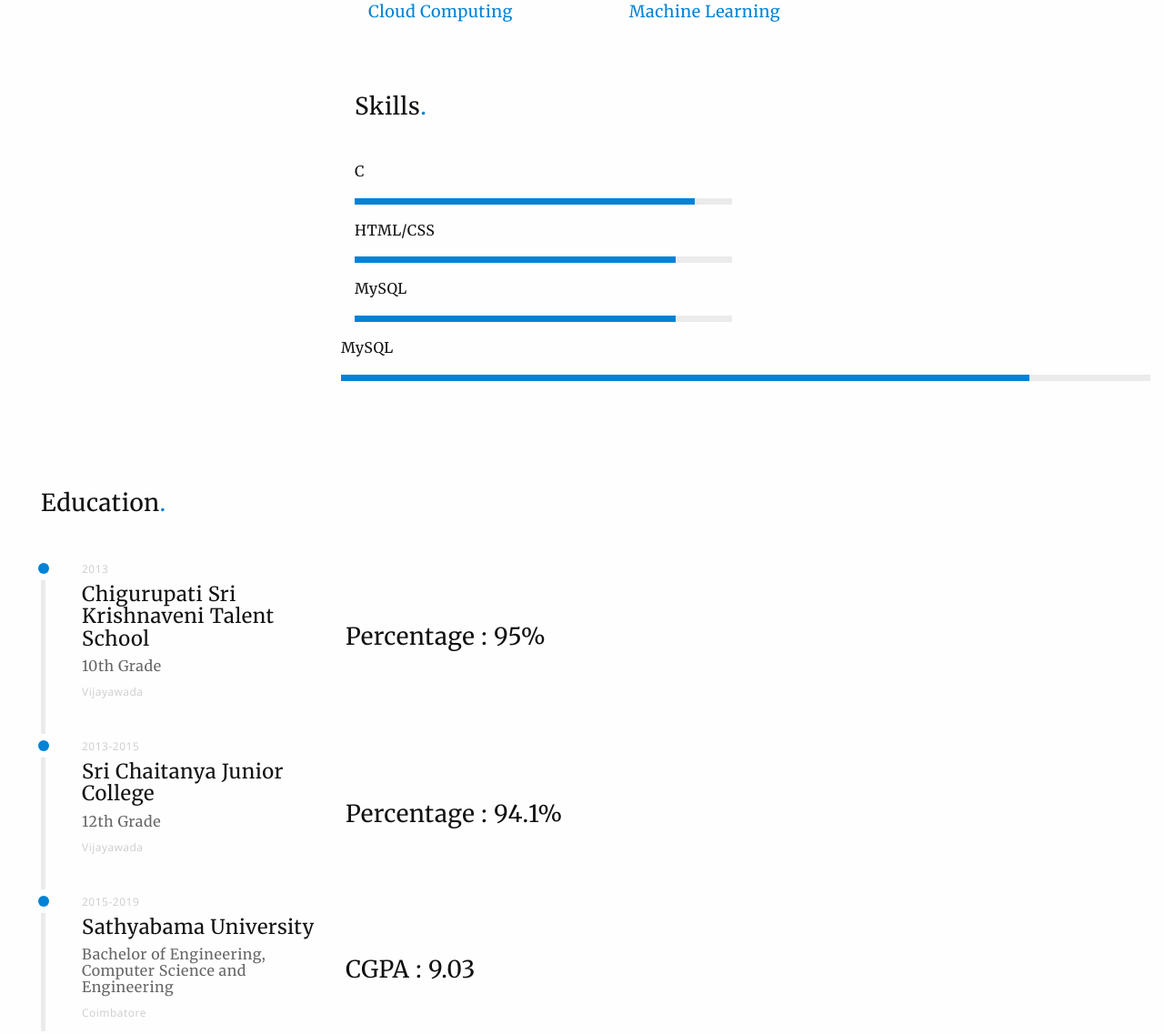
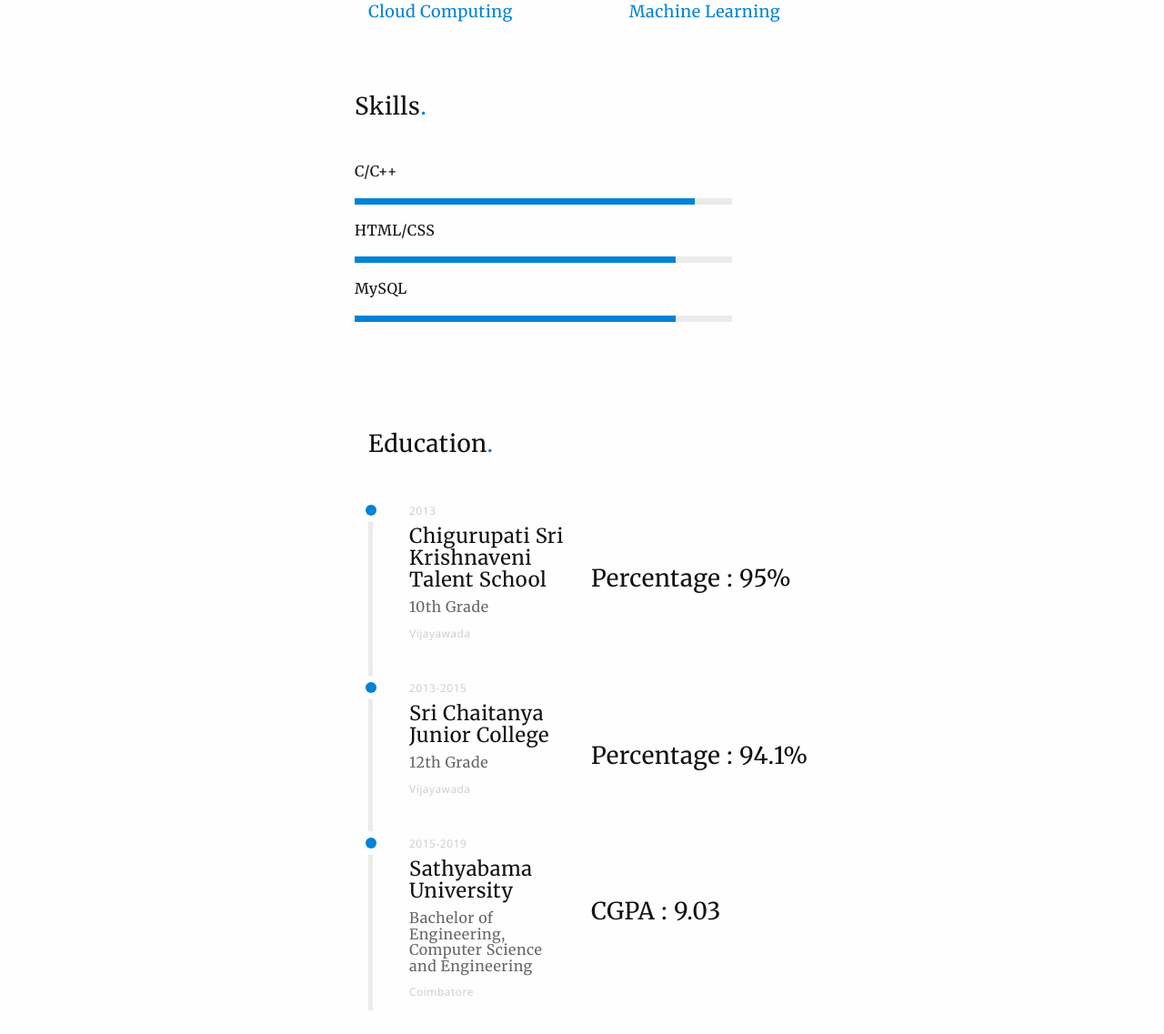
Before and after one commit to tejaswi1998/tejaswi1998.github.io, a plain HTML site: page index.html in a window 1280 px wide. Shown: the part 845-1982 px from the top of the page at 91% size. Drawn offline with nearby package versions, Linux system fonts and the light colour scheme.

Commit message:
Update index.html

```diff
--- a/index.html
+++ b/index.html
@@ -161,7 +161,7 @@
                     <div class="row">
                         <!-- progress-bars left -->
                         <div class="col-sm-6">
-                            <h6 class="progress-title">C</h6>
+                            <h6 class="progress-title">C/C++</h6>
                             <div class="progress">
                                 <div class="progress-bar progress-bar-primary animated fadeInLeft" role="progressbar" aria-valuenow="90" aria-valuemin="0" aria-valuemax="100" style="width: 90%">
                                 </div>
@@ -177,14 +177,7 @@
                                 <div class="progress-bar progress-bar-primary animated fadeInLeft" role="progressbar" aria-valuenow="85" aria-valuemin="0" aria-valuemax="100" style="width: 85%">
                                 </div>
                             </div><!-- / progress -->
-                        </div>
-                         </div><!-- / progress -->
-                            <h6 class="progress-title">MySQL</h6>
-                            <div class="progress">
-                                <div class="progress-bar progress-bar-primary animated fadeInLeft" role="progressbar" aria-valuenow="85" aria-valuemin="0" aria-valuemax="100" style="width: 85%">
-                                </div>
-                            </div><!-- / progress -->
-                        </div>
+
                         <!-- / progress-bars left -->
 
                         <!-- progress-bars right -->
```
